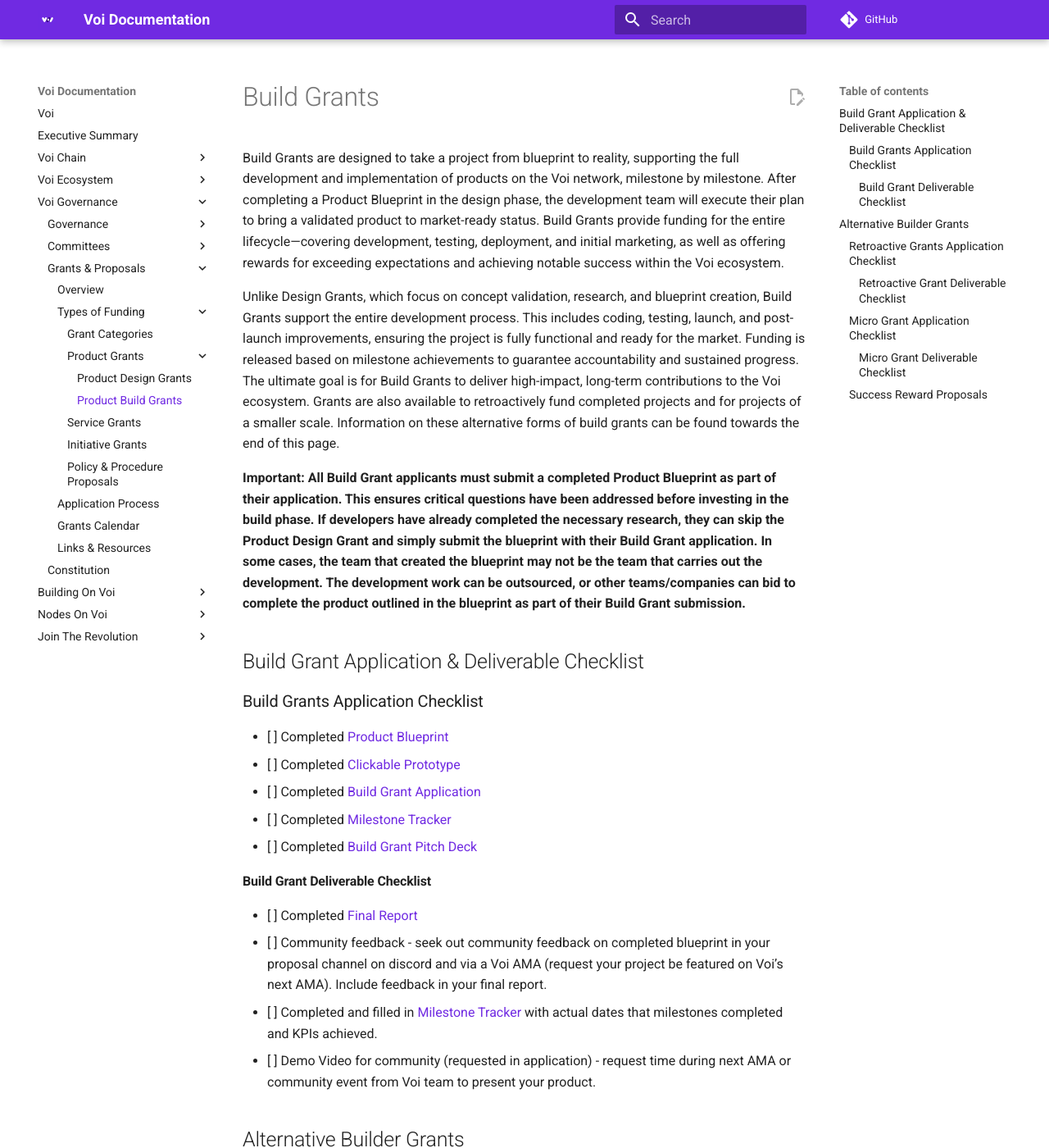
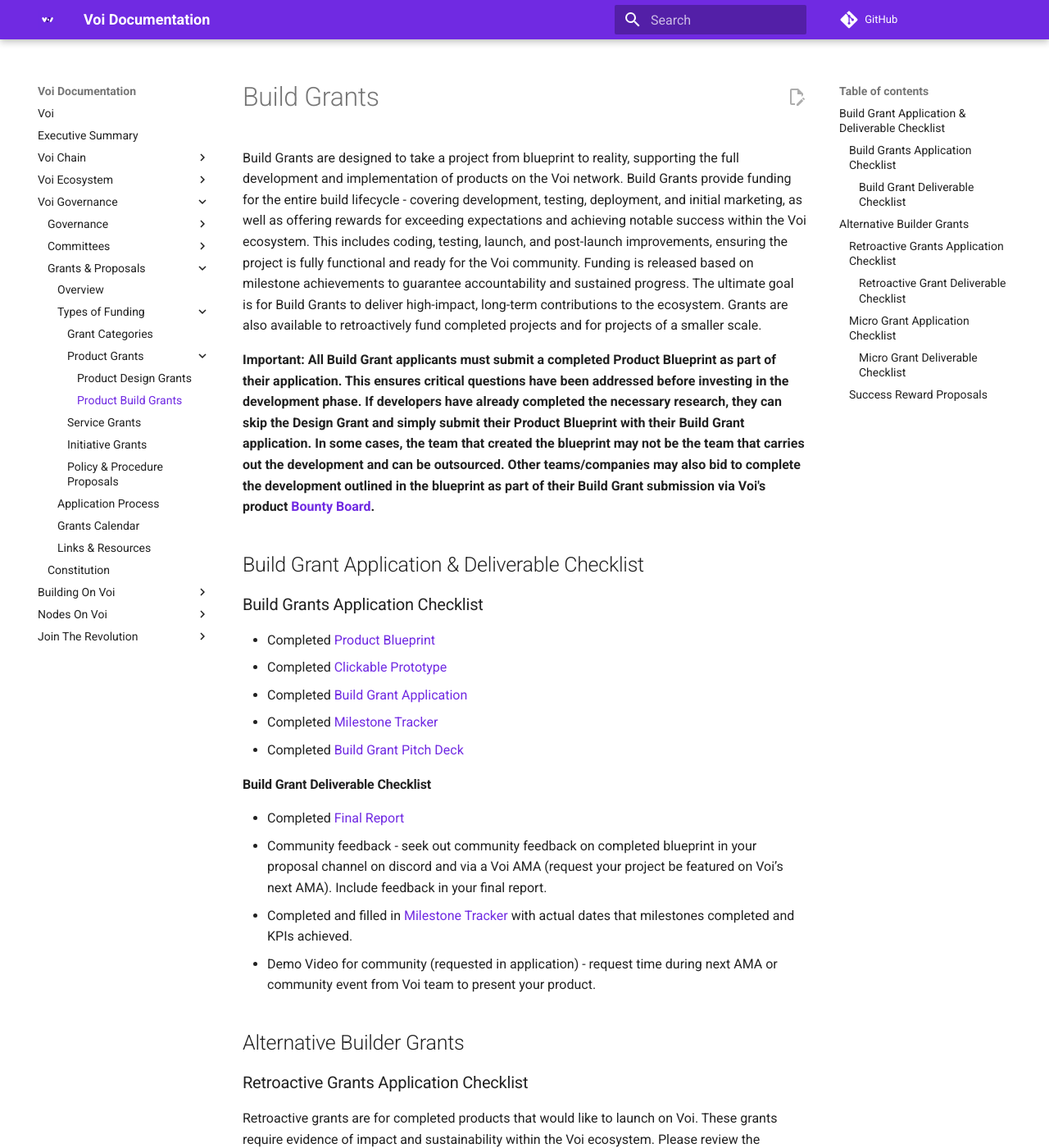
Before and after one commit to VoiNetwork/learn-more, an MkDocs documentation site: the page built from docs/governance/proposals/product-build-grants.md, in a window 1280 px wide and 1400 px high. Shown: the whole window at 82% size. Built offline with MkDocs 1.6.1 and Material for MkDocs 9.7.7, drawn with Linux system fonts in a browser that asks for light colours; plug-ins that fetch from the network failed and are left out; comment, search, counter and statistics services are not loaded; some of the changed text lies outside the part shown.

Commit message:
Update product-build-grants.md

```diff
--- a/docs/governance/proposals/product-build-grants.md
+++ b/docs/governance/proposals/product-build-grants.md
@@ -1,26 +1,24 @@
 # Build Grants
 
-Build Grants are designed to take a project from blueprint to reality, supporting the full development and implementation of products on the Voi network, milestone by milestone. After completing a Product Blueprint in the design phase, the development team will execute their plan to bring a validated product to market-ready status. Build Grants provide funding for the entire lifecycle—covering development, testing, deployment, and initial marketing, as well as offering rewards for exceeding expectations and achieving notable success within the Voi ecosystem.
+Build Grants are designed to take a project from blueprint to reality, supporting the full development and implementation of products on the Voi network. Build Grants provide funding for the entire build lifecycle - covering development, testing, deployment, and initial marketing, as well as offering rewards for exceeding expectations and achieving notable success within the Voi ecosystem. This includes coding, testing, launch, and post-launch improvements, ensuring the project is fully functional and ready for the Voi community. Funding is released based on milestone achievements to guarantee accountability and sustained progress. The ultimate goal is for Build Grants to deliver high-impact, long-term contributions to the ecosystem. Grants are also available to retroactively fund completed projects and for projects of a smaller scale.
 
-Unlike Design Grants, which focus on concept validation, research, and blueprint creation, Build Grants support the entire development process. This includes coding, testing, launch, and post-launch improvements, ensuring the project is fully functional and ready for the market. Funding is released based on milestone achievements to guarantee accountability and sustained progress. The ultimate goal is for Build Grants to deliver high-impact, long-term contributions to the Voi ecosystem. Grants are also available to retroactively fund completed projects and for projects of a smaller scale. Information on these alternative forms of build grants can be found towards the end of this page.
-
-**Important: All Build Grant applicants must submit a completed Product Blueprint as part of their application. This ensures critical questions have been addressed before investing in the build phase. If developers have already completed the necessary research, they can skip the Product Design Grant and simply submit the blueprint with their Build Grant application. In some cases, the team that created the blueprint may not be the team that carries out the development. The development work can be outsourced, or other teams/companies can bid to complete the product outlined in the blueprint as part of their Build Grant submission.**
+**Important: All Build Grant applicants must submit a completed Product Blueprint as part of their application. This ensures critical questions have been addressed before investing in the development phase. If developers have already completed the necessary research, they can skip the Design Grant and simply submit their Product Blueprint with their Build Grant application. In some cases, the team that created the blueprint may not be the team that carries out the development and can be outsourced. Other teams/companies may also bid to complete the development outlined in the blueprint as part of their Build Grant submission via Voi's product [Bounty Board](https://docs.voi.network/ecosystem/bounty-boards/products/).**
 
 ## Build Grant Application & Deliverable Checklist
 
 ### Build Grants Application Checklist
-- [ ] Completed [Product Blueprint](https://docs.google.com/document/d/1Pp6xY1-KCkx3YNd46Z0r40CNFgiwqfw1JwgZMqw1TR0/edit#heading=h.wekkd06scytq)
-- [ ] Completed [Clickable Prototype](https://docs.google.com/document/d/18ftZqI99U5bsTeY3EZNqgsPkS0EKrHHDmx9oIWKDM0w/edit)
-- [ ] Completed [Build Grant Application](https://forms.gle/5CPZ4WG1RyNYCPcPA)
-- [ ] Completed [Milestone Tracker](https://docs.google.com/document/d/17QS_FfhjEttHnXu2d3DWKk4qoD6irAv0F3sVF17Y6wQ/edit#heading=h.alfnp343pc9r)
-- [ ] Completed [Build Grant Pitch Deck ](https://docs.google.com/presentation/d/1wNA5HeAgpwwFEEXvdnd4Jc6LEiYw4k83HByFZH799jI/edit?usp=sharing)
+- Completed [Product Blueprint](https://docs.google.com/document/d/1Pp6xY1-KCkx3YNd46Z0r40CNFgiwqfw1JwgZMqw1TR0/edit#heading=h.wekkd06scytq)
+- Completed [Clickable Prototype](https://docs.google.com/document/d/18ftZqI99U5bsTeY3EZNqgsPkS0EKrHHDmx9oIWKDM0w/edit)
+- Completed [Build Grant Application](https://forms.gle/5CPZ4WG1RyNYCPcPA)
+- Completed [Milestone Tracker](https://docs.google.com/document/d/17QS_FfhjEttHnXu2d3DWKk4qoD6irAv0F3sVF17Y6wQ/edit#heading=h.alfnp343pc9r)
+- Completed [Build Grant Pitch Deck ](https://docs.google.com/presentation/d/1wNA5HeAgpwwFEEXvdnd4Jc6LEiYw4k83HByFZH799jI/edit?usp=sharing)
 
 
 #### Build Grant Deliverable Checklist
-- [ ] Completed [Final Report](https://forms.gle/aUN2wajX8qWEqV8n8)
-- [ ] Community feedback - seek out community feedback on completed blueprint in your proposal channel on discord and via a Voi AMA (request your project be featured on Voi’s next AMA). Include feedback in your final report.
-- [ ] Completed and filled in [Milestone Tracker](https://docs.google.com/document/d/17QS_FfhjEttHnXu2d3DWKk4qoD6irAv0F3sVF17Y6wQ/edit#heading=h.alfnp343pc9r) with actual dates that milestones completed and KPIs achieved.
-- [ ] Demo Video for community (requested in application) - request time during next AMA or community event from Voi team to present your product.
+- Completed [Final Report](https://forms.gle/aUN2wajX8qWEqV8n8)
+- Community feedback - seek out community feedback on completed blueprint in your proposal channel on discord and via a Voi AMA (request your project be featured on Voi’s next AMA). Include feedback in your final report.
+- Completed and filled in [Milestone Tracker](https://docs.google.com/document/d/17QS_FfhjEttHnXu2d3DWKk4qoD6irAv0F3sVF17Y6wQ/edit#heading=h.alfnp343pc9r) with actual dates that milestones completed and KPIs achieved.
+- Demo Video for community (requested in application) - request time during next AMA or community event from Voi team to present your product.
 
 ## Alternative Builder Grants
 
@@ -28,18 +26,18 @@
 
 Retroactive grants are for completed products that would like to launch on Voi. These grants require evidence of impact and sustainability within the Voi ecosystem. Please review the Retroactive Grants Application below and gather the information required prior to submitting this application. As part of the application process, the developer or team will be requested to present a demo for the already launched project to the Voi Council, including user statistics and traction to date. Retroactive grants are not required to be open-source as they are grants paid out commensurate with the value they have created. That said, open-source projects seeking retroactive funding will be rewarded for being open source.
 
-- [ ] Reviewed [Retroactive Grant Funding Eligibility Criteria](https://docs.google.com/document/d/1breQXeMKWDpZFsj64FfSGcPyGtDrfqVJIksqHwFW6tE/edit?usp=sharing)
-- [ ] Completed [Retroactive Grants Application](https://forms.gle/NpABWMkW4Erhv8Ka7)
+- Reviewed [Retroactive Grant Funding Eligibility Criteria](https://docs.google.com/document/d/1breQXeMKWDpZFsj64FfSGcPyGtDrfqVJIksqHwFW6tE/edit?usp=sharing)
+- Completed [Retroactive Grants Application](https://forms.gle/NpABWMkW4Erhv8Ka7)
 
 #### Retroactive Grant Deliverable Checklist
 
-- [ ] [Retroactive Grant Pitch Deck ](https://docs.google.com/presentation/d/1hpxkDJX6xYj9Q8_5BEUtkpksERTCsJAnOQknEiISURQ/edit?usp=sharing)(projects greater than $10,000 USD at time of application)
+- [Retroactive Grant Pitch Deck ](https://docs.google.com/presentation/d/1hpxkDJX6xYj9Q8_5BEUtkpksERTCsJAnOQknEiISURQ/edit?usp=sharing)(projects greater than $10,000 USD at time of application)
 
 ### Micro Grant Application Checklist
 
 Microgrants are grants generally less than $10,000 USD for projects of smaller scope.
 
-- [ ] Completed [Micro grant application](https://forms.gle/K5y8JfZT1Y4hdqVF8)
+- Completed [Micro grant application](https://forms.gle/K5y8JfZT1Y4hdqVF8)
 
 #### Micro Grant Deliverable Checklist
 
```
